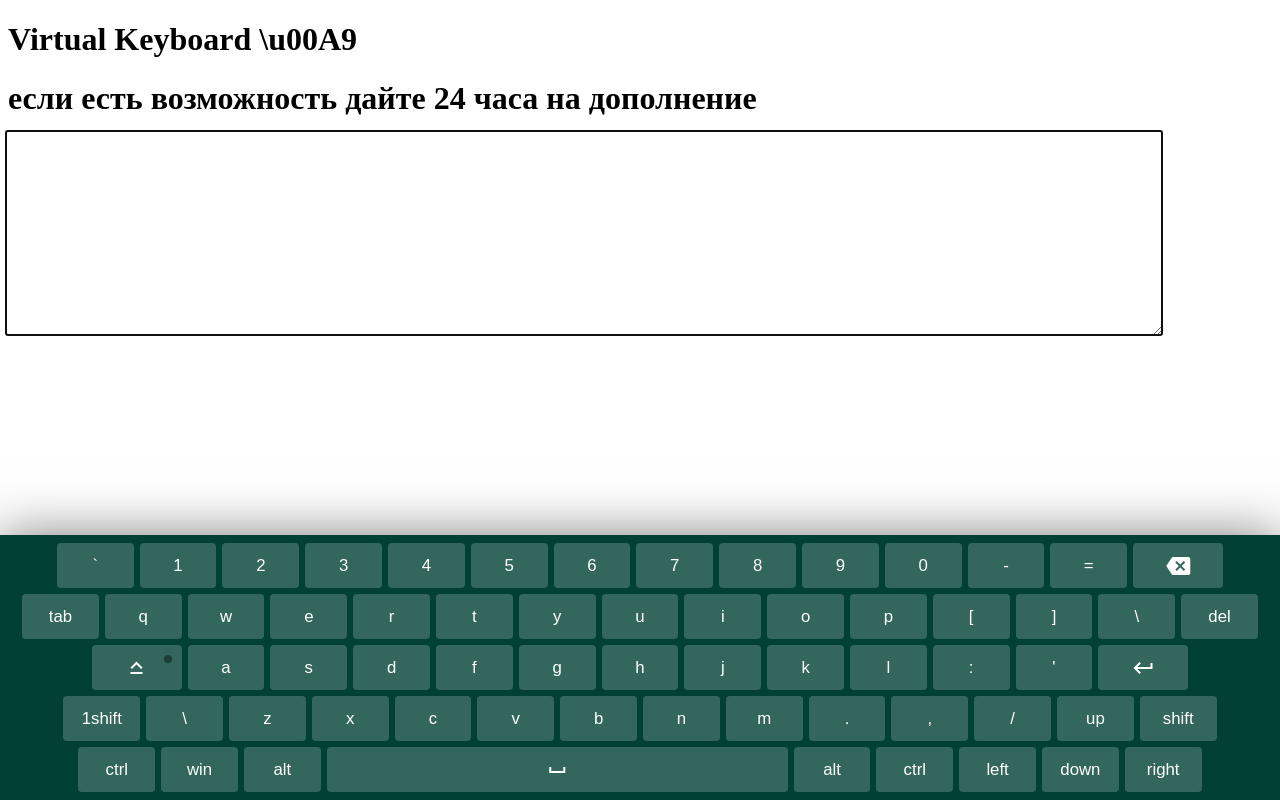
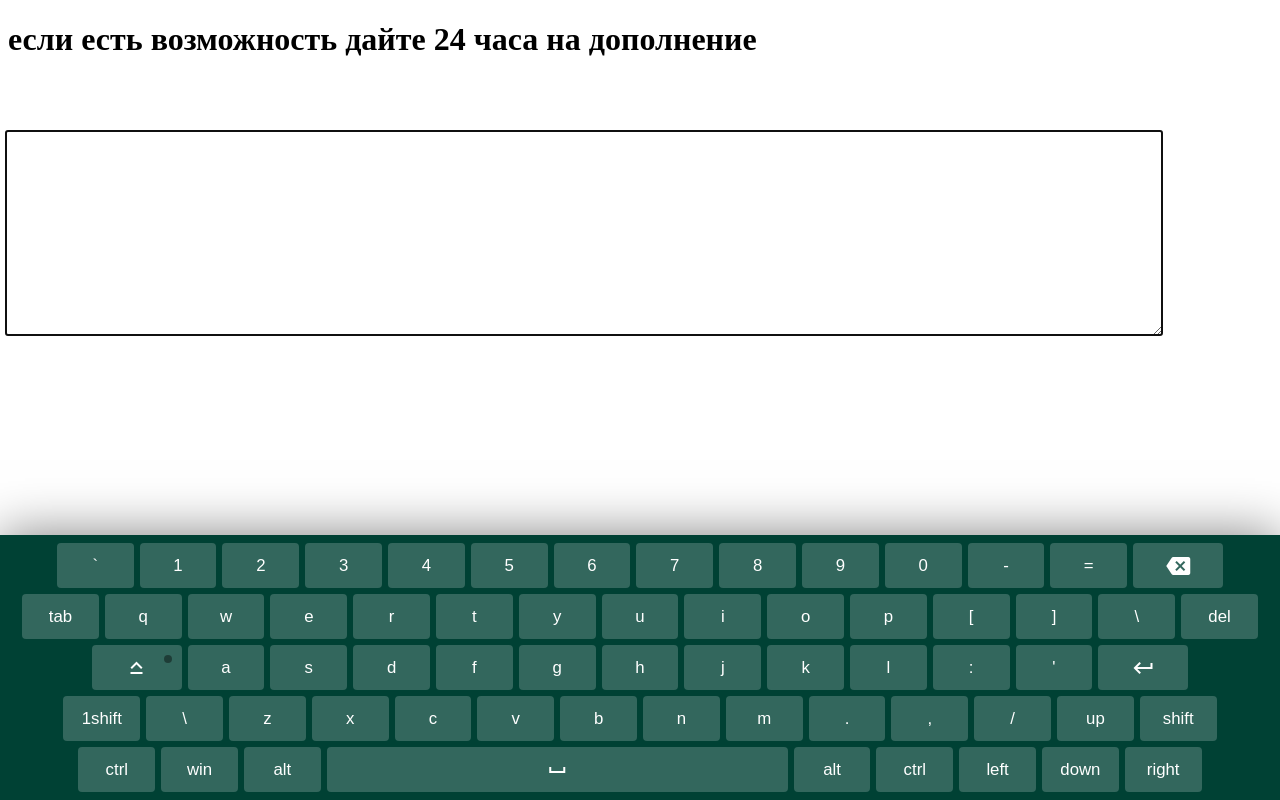
Before and after one commit to Irina-Riska/virtual-keyboard, a plain HTML site: page index.html in a window 1280 px wide. Drawn offline with Linux system fonts and the light colour scheme.

Commit message:
fix: delete commits;

```diff
--- a/index.html
+++ b/index.html
@@ -9,26 +9,7 @@
 </head>
 
 <body>
-    <h1>Virtual Keyboard \u00A9</h1>
-    <!-- <textarea class="use-keyboard-input"></textarea> -->
 
-    <!-- <div class="keyboard">
-        <div class="keyboard__keys">
-            <button type="button" class="keyboard__key">a</button>
-            <button type="button" class="keyboard__key keyboard__key--wide">
-                <i class="material-icons">backspace</i>
-            </button>
-            <button type="button" class="keyboard__key keyboard__key--extra-wide">
-                <i class="material-icons">space_bar</i>
-            </button>
-            <button type="button" class="keyboard__key keyboard__key--wide keyboard__key--activable">
-                <i class="material-icons">keyboard_capslock</i>
-            </button>
-            <button type="button" class="keyboard__key keyboard__key--wide  keyboard__key--dark">
-                <i class="material-icons">check_circle</i>
-            </button>
-        </div>
-    </div> -->
     <script src="./app.js"></script>
 </body>
 </html>
```
